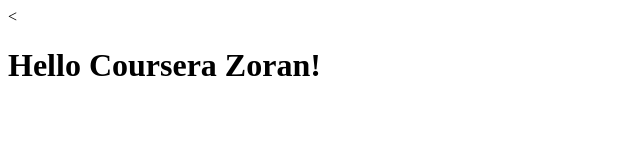
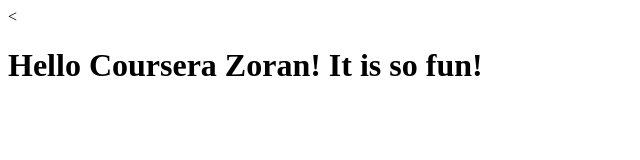
Before and after one commit to zoransynechron/coursera-assignements, a plain HTML site: page index.html in a window 1280 px wide. Shown: the whole page, without its empty margins (0-640 px from the left). Drawn offline with Linux system fonts and the light colour scheme.

Commit message:
Modification of web page.

```diff
--- a/index.html
+++ b/index.html
@@ -5,6 +5,6 @@
     <title>Coursera first page</title>
   </head>
   <body>
-<<h1>Hello Coursera Zoran!</h1>
+<<h1>Hello Coursera Zoran! It is so fun!</h1>
   </body>
 </html>
```
